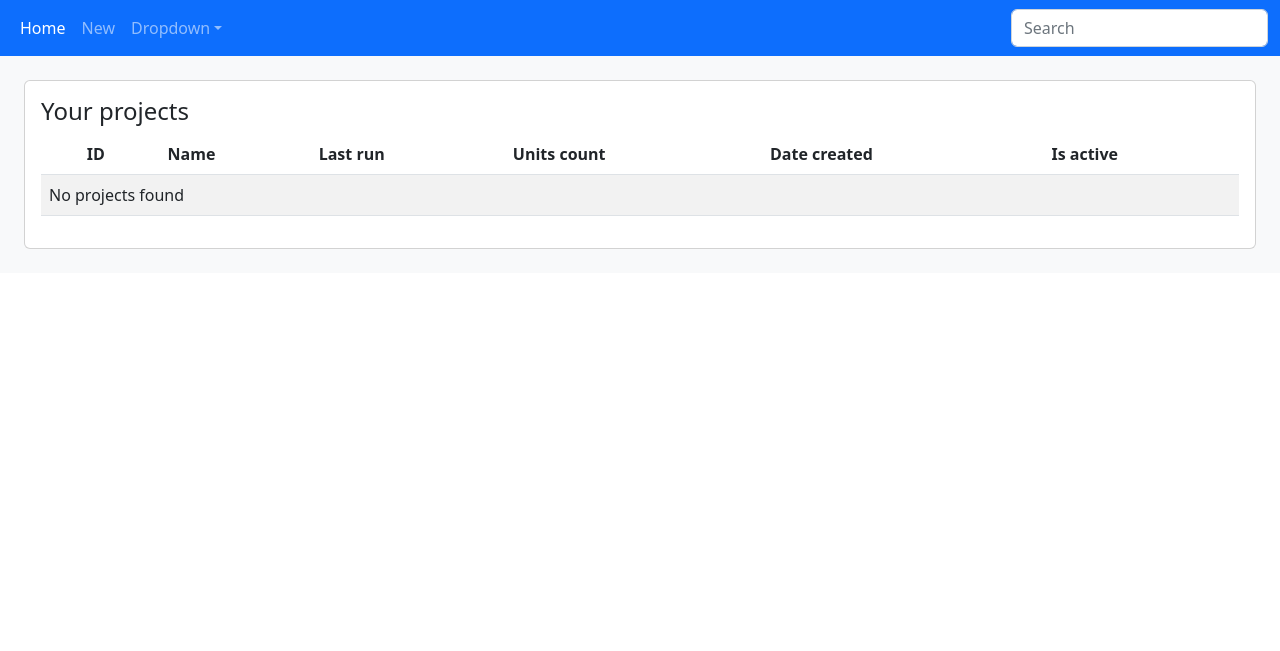
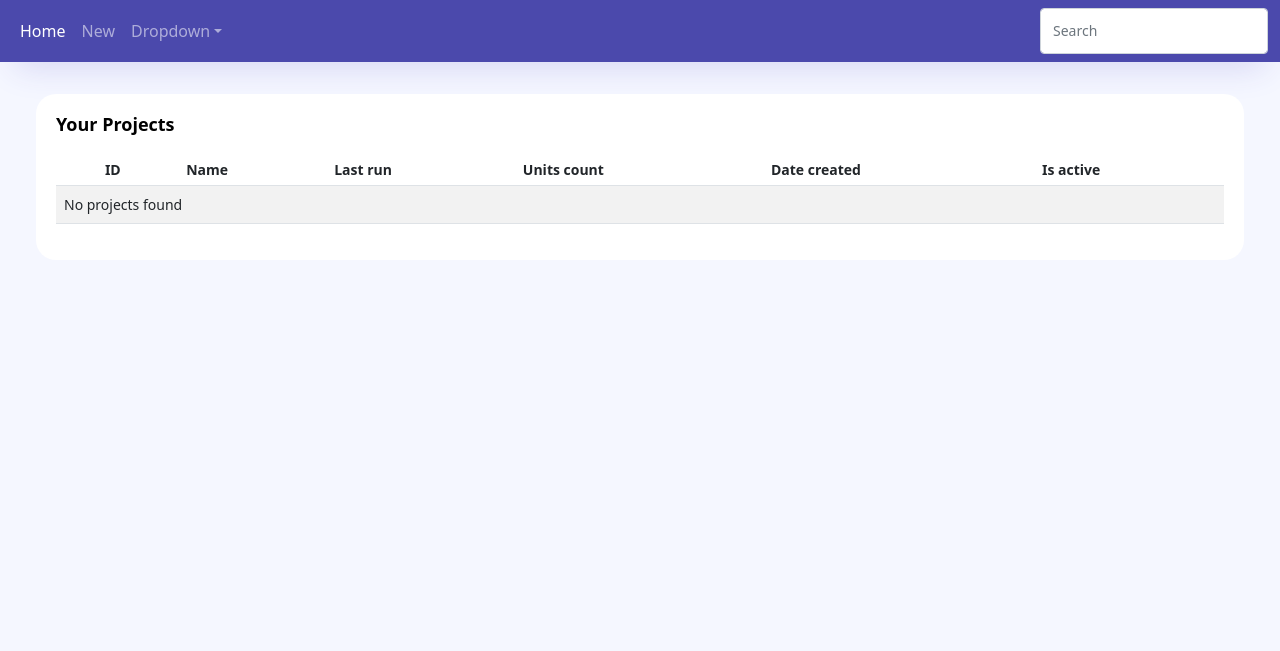
Before and after one commit to VetalM84/django_site_monitor, a Django app: page / in a window 1280 px wide. Shown: the top 651 px of the page. Run offline with Django 4.2, Linux system fonts and the light colour scheme; data that the repository does not hold is empty; some libraries are stand-ins or nearby versions.

Commit message:
Amendments

```diff
--- /dev/null
+++ b/apps/monitor/static/css/style.css
@@ -0,0 +1,119 @@
+body, html {
+    overflow-x: hidden;
+    padding-right: 0 !important;
+    background: #F5F7FF !important;
+    font-size: 1rem !important;
+    font-weight: initial;
+    line-height: normal !important;
+    -webkit-font-smoothing: antialiased;
+}
+.container-scroller {
+    overflow: hidden;
+}
+.page-body-wrapper {
+    padding-left: 0;
+    padding-right: 0;
+}
+.main-panel {
+    background: #F5F7FF;
+    width: 100%;
+}
+.content-wrapper {
+    padding: 2rem 0;
+    width: 100%;
+    padding-right: var(--bs-gutter-x, 0.75rem);
+    padding-left: var(--bs-gutter-x, 0.75rem);
+    margin-right: auto;
+    margin-left: auto;
+    min-height: calc(100vh - 135px - 75px);
+    -webkit-flex-grow: 1;
+    flex-grow: 1;
+}
+.bg-primary-sky {
+    background: #4B49AC;
+}
+.navbar-shadow {
+    box-shadow: 0 19px 34px -15px #d2d2f2;
+    -webkit-box-shadow: 0 19px 34px -15px #d2d2f2;
+    -moz-box-shadow: 0 19px 34px -15px #d2d2f2;
+}
+p {
+    font-size: 0.875rem;
+    margin-bottom: 0.5rem !important;
+    line-height: 1.3rem;
+}
+.card {
+    border: none !important;
+    border-radius: 20px !important;
+}
+.card .card-title {
+    color: #010101;
+    margin-bottom: 1.2rem;
+    text-transform: capitalize;
+    font-size: 1.125rem;
+    font-weight: 600;
+}
+.card .card-body {
+    padding: 1.25rem 1.25rem;
+    font-size: 14px;
+    font-weight: 400;
+    line-height: 1.5;
+}
+.card-body {
+    flex: 1 1 auto;
+    padding: 1rem 1rem;
+}
+.table thead th {
+    border-top: 0;
+    border-bottom-width: 1px;
+    font-weight: 600;
+    font-size: .875rem;
+}
+.table td {
+    font-size: 0.875rem;
+}
+.table th {
+    vertical-align: middle;
+    line-height: 1;
+    white-space: nowrap;
+    padding: 1.125rem 1.375rem;
+}
+.form-control {
+    border: 1px solid #CED4DA !important;
+    font-weight: 400 !important;
+    font-size: 0.875rem !important;
+    border-radius: 4px !important;
+    line-height: 2.0rem !important;
+}
+.form-check {
+    position: relative;
+    margin-top: 10px;
+}
+.form-check .form-check-label {
+    margin-left: 0.5rem;
+    margin-top: 0.25rem;
+}
+.form-check .form-check-label input {
+    position: absolute;
+    top: 0;
+    left: 0;
+    margin-left: 0;
+    margin-top: 0;
+    z-index: 1;
+    cursor: pointer;
+    opacity: 0;
+    filter: alpha(opacity=0);
+}
+.btn {
+    border-radius: 15px !important;
+    font-size: 0.875rem  !important;
+    line-height: 1 !important;
+    font-weight: 400 !important;
+    padding: 0.875rem 1.5rem !important;
+}
+.form-label {
+    font-size: 0.875rem;
+    line-height: 1.4rem;
+    vertical-align: top;
+    margin-bottom: 0.5rem;
+}
--- a/apps/monitor/templates/monitor/index.html
+++ b/apps/monitor/templates/monitor/index.html
@@ -35,7 +35,7 @@
                                     <td>{{ project.project_units.count }}</td>
                                     <td>{{ project.date_created }}</td>
                                     <td>
-                                        <div class="badge badge-outline-success">{{ project.is_active }}</div>
+                                        <div class="badge text-bg-success">{{ project.is_active }}</div>
                                     </td>
                                 </tr>
                                 {% empty %}
--- a/templates/base.html
+++ b/templates/base.html
@@ -8,6 +8,7 @@
         {% block title %}
         {% endblock %}
     </title>
+    <link rel="stylesheet" href="{% static 'css/style.css' %}">
     <link href="https://cdn.jsdelivr.net/npm/bootstrap@5.2.3/dist/css/bootstrap.min.css" rel="stylesheet"
           integrity="sha384-rbsA2VBKQhggwzxH7pPCaAqO46MgnOM80zW1RWuH61DGLwZJEdK2Kadq2F9CUG65" crossorigin="anonymous">
     <script src="https://unpkg.com/htmx.org@1.9.1"></script>
@@ -15,7 +16,8 @@
     {% endblock %}
 </head>
 <body>
-    <nav class="navbar navbar-expand-md navbar-dark bg-primary" aria-label="Fourth navbar example">
+<div class="container-scroller">
+    <nav class="navbar navbar-expand-md navbar-dark navbar-shadow bg-primary-sky" aria-label="Fourth navbar example">
         <div class="container-fluid">
             <div class="collapse navbar-collapse" id="navbarsExample04">
                 <ul class="navbar-nav me-auto mb-2 mb-md-0">
@@ -41,9 +43,14 @@
         </div>
     </nav>
 
-<div class="container-fluid bg-light p-4">
-    {% block content %}
-    {% endblock %}
+    <div class="container-fluid page-body-wrapper">
+        <div class="main-panel">
+            <div class="content-wrapper">
+                {% block content %}
+                {% endblock %}
+            </div>
+        </div>
+    </div>
 </div>
 <script src="https://cdn.jsdelivr.net/npm/bootstrap@5.2.3/dist/js/bootstrap.bundle.min.js"
         integrity="sha384-kenU1KFdBIe4zVF0s0G1M5b4hcpxyD9F7jL+jjXkk+Q2h455rYXK/7HAuoJl+0I4"
```
Also changed, not shown: apps/monitor/templates/monitor/project.html (+30 -17 lines).
